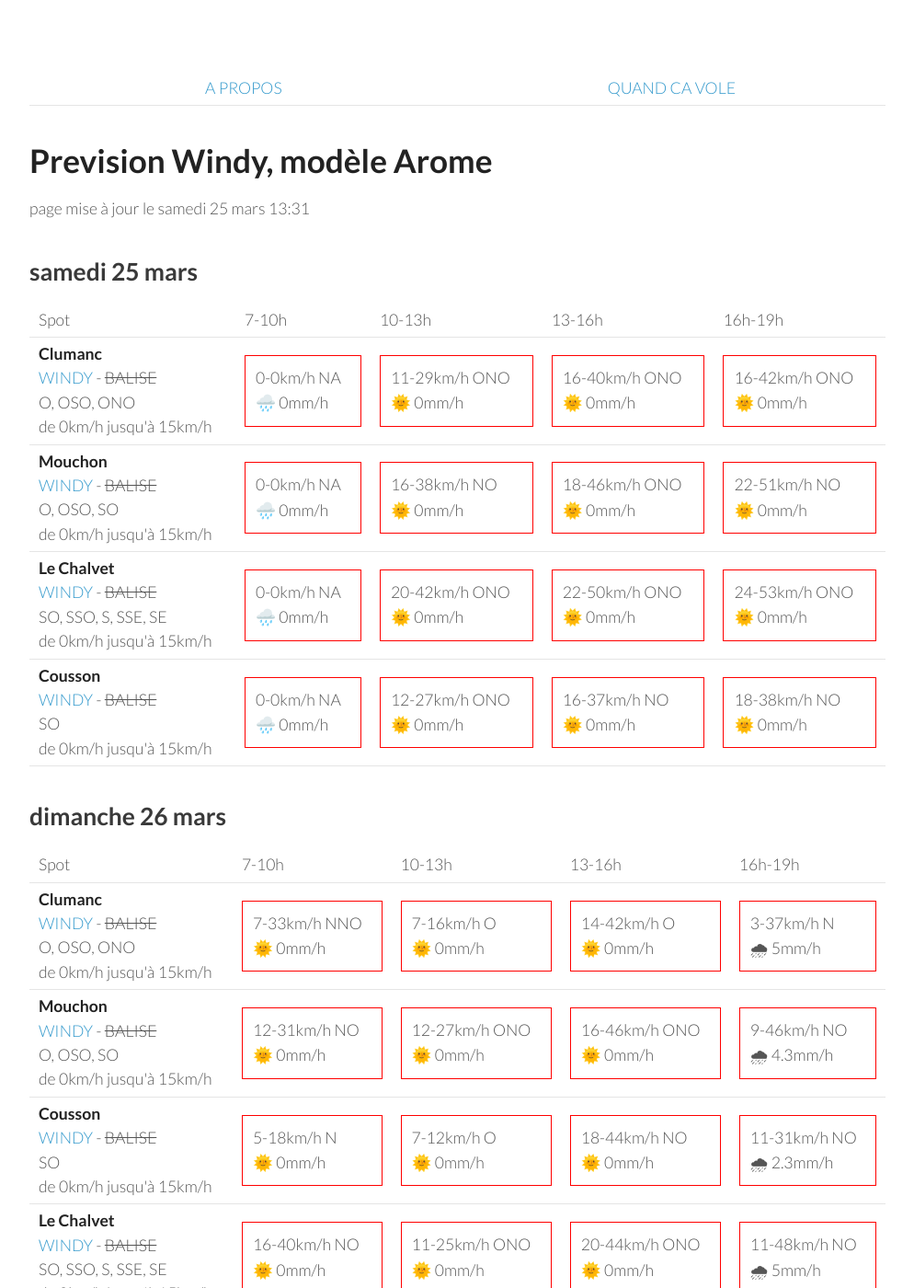
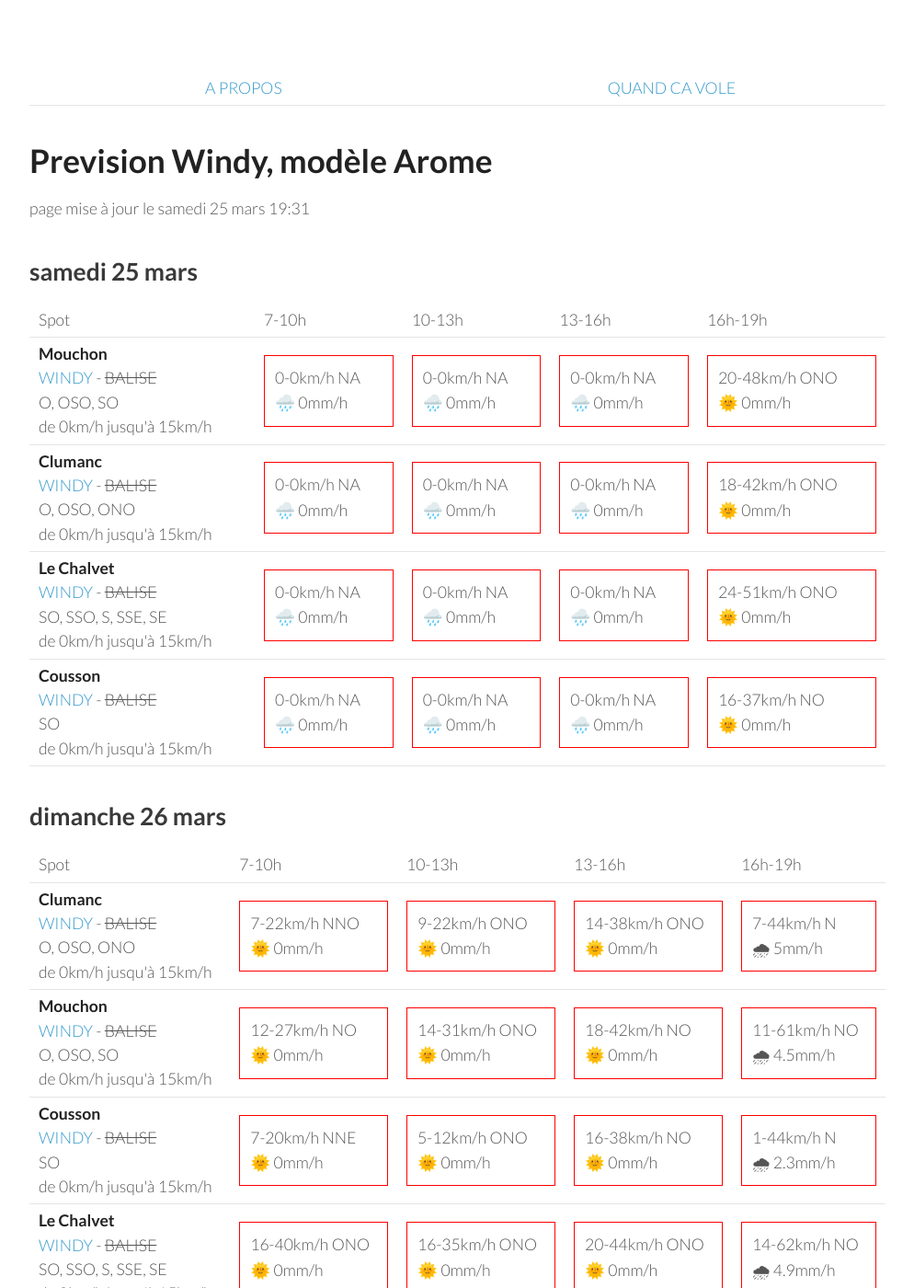
Before and after one commit to parapente-dans-le-nord/parapente-dans-le-nord.github.io, a Jekyll site: the page built from serre_poncon.markdown, in a window 1280 px wide and 1400 px high. Shown: the whole window at 92% size, without its empty margins (26-1020 px from the left). Built offline with Jekyll 4.4.1, drawn with Linux system fonts in a browser that asks for light colours; some of the changed text lies outside the part shown.

Commit message:
update index.markdown

```diff
--- a/serre_poncon.markdown
+++ b/serre_poncon.markdown
@@ -7,7 +7,7 @@ title:  "Tous les spots"
 {: .links}
 
 # Prevision Windy, modèle Arome
-page mise à jour le samedi 25 mars 13:31
+page mise à jour le samedi 25 mars 19:31
 
 ## samedi 25 mars
 
@@ -22,39 +22,39 @@ page mise à jour le samedi 25 mars 13:31
       <td>16h-19h</td>
     </tr>
 <tr>
+        <td><strong>Mouchon</strong><br><a href="https://windy.com/43.992/6.424?43.878,6.425,10,m:eSuaglR">WINDY</a> - <span class="no-balise"> BALISE </span><br> <span class="vent-favorable">O, OSO, SO</span><br><span class="force-vent">de 0km/h jusqu'à 15km/h</span> </td>
+
+            <td><div class="not-flyable"><p>0-0km/h NA</p><p>🌧️ 0mm/h</p></div></td>
+            <td><div class="not-flyable"><p>0-0km/h NA</p><p>🌧️ 0mm/h</p></div></td>
+            <td><div class="not-flyable"><p>0-0km/h NA</p><p>🌧️ 0mm/h</p></div></td>
+            <td><div class="not-flyable"><p>20-48km/h ONO</p><p>🌞 0mm/h</p></div></td>
+
+    </tr>
+<tr>
         <td><strong>Clumanc</strong><br><a href="https://windy.com/44.027/6.402?43.914,6.403,10,m:eSxaglP">WINDY</a> - <span class="no-balise"> BALISE </span><br> <span class="vent-favorable">O, OSO, ONO</span><br><span class="force-vent">de 0km/h jusqu'à 15km/h</span> </td>
 
             <td><div class="not-flyable"><p>0-0km/h NA</p><p>🌧️ 0mm/h</p></div></td>
-            <td><div class="not-flyable"><p>11-29km/h ONO</p><p>🌞 0mm/h</p></div></td>
-            <td><div class="not-flyable"><p>16-40km/h ONO</p><p>🌞 0mm/h</p></div></td>
-            <td><div class="not-flyable"><p>16-42km/h ONO</p><p>🌞 0mm/h</p></div></td>
-
-    </tr>
-<tr>
-        <td><strong>Mouchon</strong><br><a href="https://windy.com/43.992/6.424?43.878,6.425,10,m:eSuaglR">WINDY</a> - <span class="no-balise"> BALISE </span><br> <span class="vent-favorable">O, OSO, SO</span><br><span class="force-vent">de 0km/h jusqu'à 15km/h</span> </td>
-
             <td><div class="not-flyable"><p>0-0km/h NA</p><p>🌧️ 0mm/h</p></div></td>
-            <td><div class="not-flyable"><p>16-38km/h NO</p><p>🌞 0mm/h</p></div></td>
-            <td><div class="not-flyable"><p>18-46km/h ONO</p><p>🌞 0mm/h</p></div></td>
-            <td><div class="not-flyable"><p>22-51km/h NO</p><p>🌞 0mm/h</p></div></td>
+            <td><div class="not-flyable"><p>0-0km/h NA</p><p>🌧️ 0mm/h</p></div></td>
+            <td><div class="not-flyable"><p>18-42km/h ONO</p><p>🌞 0mm/h</p></div></td>
 
     </tr>
 <tr>
         <td><strong>Le Chalvet</strong><br><a href="https://windy.com/43.979/6.480?43.866,6.480,10,m:eSsaglX">WINDY</a> - <span class="no-balise"> BALISE </span><br> <span class="vent-favorable">SO, SSO, S, SSE, SE</span><br><span class="force-vent">de 0km/h jusqu'à 15km/h</span> </td>
 
             <td><div class="not-flyable"><p>0-0km/h NA</p><p>🌧️ 0mm/h</p></div></td>
-            <td><div class="not-flyable"><p>20-42km/h ONO</p><p>🌞 0mm/h</p></div></td>
-            <td><div class="not-flyable"><p>22-50km/h ONO</p><p>🌞 0mm/h</p></div></td>
-            <td><div class="not-flyable"><p>24-53km/h ONO</p><p>🌞 0mm/h</p></div></td>
+            <td><div class="not-flyable"><p>0-0km/h NA</p><p>🌧️ 0mm/h</p></div></td>
+            <td><div class="not-flyable"><p>0-0km/h NA</p><p>🌧️ 0mm/h</p></div></td>
+            <td><div class="not-flyable"><p>24-51km/h ONO</p><p>🌞 0mm/h</p></div></td>
 
     </tr>
 <tr>
         <td><strong>Cousson</strong><br><a href="https://windy.com/44.054/6.240?43.940,6.241,10,m:eSAaglz">WINDY</a> - <span class="no-balise"> BALISE </span><br> <span class="vent-favorable">SO</span><br><span class="force-vent">de 0km/h jusqu'à 15km/h</span> </td>
 
             <td><div class="not-flyable"><p>0-0km/h NA</p><p>🌧️ 0mm/h</p></div></td>
-            <td><div class="not-flyable"><p>12-27km/h ONO</p><p>🌞 0mm/h</p></div></td>
+            <td><div class="not-flyable"><p>0-0km/h NA</p><p>🌧️ 0mm/h</p></div></td>
+            <td><div class="not-flyable"><p>0-0km/h NA</p><p>🌧️ 0mm/h</p></div></td>
             <td><div class="not-flyable"><p>16-37km/h NO</p><p>🌞 0mm/h</p></div></td>
-            <td><div class="not-flyable"><p>18-38km/h NO</p><p>🌞 0mm/h</p></div></td>
 
     </tr>
 
@@ -76,40 +76,40 @@ page mise à jour le samedi 25 mars 13:31
 <tr>
         <td><strong>Clumanc</strong><br><a href="https://windy.com/44.027/6.402?43.914,6.403,10,m:eSxaglP">WINDY</a> - <span class="no-balise"> BALISE </span><br> <span class="vent-favorable">O, OSO, ONO</span><br><span class="force-vent">de 0km/h jusqu'à 15km/h</span> </td>
 
-            <td><div class="not-flyable"><p>7-33km/h NNO</p><p>🌞 0mm/h</p></div></td>
-            <td><div class="not-flyable"><p>7-16km/h O</p><p>🌞 0mm/h</p></div></td>
-            <td><div class="not-flyable"><p>14-42km/h O</p><p>🌞 0mm/h</p></div></td>
-            <td><div class="not-flyable"><p>3-37km/h N</p><p>🌧 5mm/h</p></div></td>
+            <td><div class="not-flyable"><p>7-22km/h NNO</p><p>🌞 0mm/h</p></div></td>
+            <td><div class="not-flyable"><p>9-22km/h ONO</p><p>🌞 0mm/h</p></div></td>
+            <td><div class="not-flyable"><p>14-38km/h ONO</p><p>🌞 0mm/h</p></div></td>
+            <td><div class="not-flyable"><p>7-44km/h N</p><p>🌧 5mm/h</p></div></td>
 
 
     </tr>
 <tr>
         <td><strong>Mouchon</strong><br><a href="https://windy.com/43.992/6.424?43.878,6.425,10,m:eSuaglR">WINDY</a> - <span class="no-balise"> BALISE </span><br> <span class="vent-favorable">O, OSO, SO</span><br><span class="force-vent">de 0km/h jusqu'à 15km/h</span> </td>
 
-            <td><div class="not-flyable"><p>12-31km/h NO</p><p>🌞 0mm/h</p></div></td>
-            <td><div class="not-flyable"><p>12-27km/h ONO</p><p>🌞 0mm/h</p></div></td>
-            <td><div class="not-flyable"><p>16-46km/h ONO</p><p>🌞 0mm/h</p></div></td>
-            <td><div class="not-flyable"><p>9-46km/h NO</p><p>🌧 4.3mm/h</p></div></td>
+            <td><div class="not-flyable"><p>12-27km/h NO</p><p>🌞 0mm/h</p></div></td>
+            <td><div class="not-flyable"><p>14-31km/h ONO</p><p>🌞 0mm/h</p></div></td>
+            <td><div class="not-flyable"><p>18-42km/h NO</p><p>🌞 0mm/h</p></div></td>
+            <td><div class="not-flyable"><p>11-61km/h NO</p><p>🌧 4.5mm/h</p></div></td>
 
 
     </tr>
 <tr>
         <td><strong>Cousson</strong><br><a href="https://windy.com/44.054/6.240?43.940,6.241,10,m:eSAaglz">WINDY</a> - <span class="no-balise"> BALISE </span><br> <span class="vent-favorable">SO</span><br><span class="force-vent">de 0km/h jusqu'à 15km/h</span> </td>
 
-            <td><div class="not-flyable"><p>5-18km/h N</p><p>🌞 0mm/h</p></div></td>
-            <td><div class="not-flyable"><p>7-12km/h O</p><p>🌞 0mm/h</p></div></td>
-            <td><div class="not-flyable"><p>18-44km/h NO</p><p>🌞 0mm/h</p></div></td>
-            <td><div class="not-flyable"><p>11-31km/h NO</p><p>🌧 2.3mm/h</p></div></td>
+            <td><div class="not-flyable"><p>7-20km/h NNE</p><p>🌞 0mm/h</p></div></td>
+            <td><div class="not-flyable"><p>5-12km/h ONO</p><p>🌞 0mm/h</p></div></td>
+            <td><div class="not-flyable"><p>16-38km/h NO</p><p>🌞 0mm/h</p></div></td>
+            <td><div class="not-flyable"><p>1-44km/h N</p><p>🌧 2.3mm/h</p></div></td>
 
 
     </tr>
 <tr>
         <td><strong>Le Chalvet</strong><br><a href="https://windy.com/43.979/6.480?43.866,6.480,10,m:eSsaglX">WINDY</a> - <span class="no-balise"> BALISE </span><br> <span class="vent-favorable">SO, SSO, S, SSE, SE</span><br><span class="force-vent">de 0km/h jusqu'à 15km/h</span> </td>
 
-            <td><div class="not-flyable"><p>16-40km/h NO</p><p>🌞 0mm/h</p></div></td>
-            <td><div class="not-flyable"><p>11-25km/h ONO</p><p>🌞 0mm/h</p></div></td>
+            <td><div class="not-flyable"><p>16-40km/h ONO</p><p>🌞 0mm/h</p></div></td>
+            <td><div class="not-flyable"><p>16-35km/h ONO</p><p>🌞 0mm/h</p></div></td>
             <td><div class="not-flyable"><p>20-44km/h ONO</p><p>🌞 0mm/h</p></div></td>
-            <td><div class="not-flyable"><p>11-48km/h NO</p><p>🌧 5mm/h</p></div></td>
+            <td><div class="not-flyable"><p>14-62km/h NO</p><p>🌧 4.9mm/h</p></div></td>
 
 
     </tr>
@@ -132,9 +132,9 @@ page mise à jour le samedi 25 mars 13:31
 <tr>
         <td><strong>Le Chalvet</strong><br><a href="https://windy.com/43.979/6.480?43.866,6.480,10,m:eSsaglX">WINDY</a> - <span class="no-balise"> BALISE </span><br> <span class="vent-favorable">SO, SSO, S, SSE, SE</span><br><span class="force-vent">de 0km/h jusqu'à 15km/h</span> </td>
 
-            <td><div class="not-flyable"><p>18-68km/h NO</p><p>🌞 0mm/h</p></div></td>
-            <td><div class="not-flyable"><p>20-59km/h NO</p><p>🌞 0mm/h</p></div></td>
-            <td><div class="not-flyable"><p>22-62km/h NO</p><p>🌞 0mm/h</p></div></td>
+            <td><div class="not-flyable"><p>12-35km/h ONO</p><p>🌞 0mm/h</p></div></td>
+            <td><div class="not-flyable"><p>20-61km/h NO</p><p>🌞 0mm/h</p></div></td>
+            <td><div class="not-flyable"><p>22-64km/h NO</p><p>🌞 0mm/h</p></div></td>
             <td><div class="not-flyable"><p>20-61km/h NO</p><p>🌞 0mm/h</p></div></td>
 
 
@@ -142,30 +142,30 @@ page mise à jour le samedi 25 mars 13:31
 <tr>
         <td><strong>Mouchon</strong><br><a href="https://windy.com/43.992/6.424?43.878,6.425,10,m:eSuaglR">WINDY</a> - <span class="no-balise"> BALISE </span><br> <span class="vent-favorable">O, OSO, SO</span><br><span class="force-vent">de 0km/h jusqu'à 15km/h</span> </td>
 
-            <td><div class="not-flyable"><p>16-61km/h NO</p><p>🌞 0mm/h</p></div></td>
+            <td><div class="not-flyable"><p>12-38km/h NO</p><p>🌞 0mm/h</p></div></td>
             <td><div class="not-flyable"><p>20-57km/h NO</p><p>🌞 0mm/h</p></div></td>
             <td><div class="not-flyable"><p>22-62km/h NNO</p><p>🌞 0mm/h</p></div></td>
-            <td><div class="not-flyable"><p>20-61km/h NO</p><p>🌞 0mm/h</p></div></td>
+            <td><div class="not-flyable"><p>20-59km/h NO</p><p>🌞 0mm/h</p></div></td>
 
 
     </tr>
 <tr>
         <td><strong>Clumanc</strong><br><a href="https://windy.com/44.027/6.402?43.914,6.403,10,m:eSxaglP">WINDY</a> - <span class="no-balise"> BALISE </span><br> <span class="vent-favorable">O, OSO, ONO</span><br><span class="force-vent">de 0km/h jusqu'à 15km/h</span> </td>
 
-            <td><div class="not-flyable"><p>12-59km/h NO</p><p>🌞 0mm/h</p></div></td>
-            <td><div class="not-flyable"><p>20-55km/h NO</p><p>🌞 0mm/h</p></div></td>
+            <td><div class="not-flyable"><p>14-46km/h NO</p><p>🌞 0mm/h</p></div></td>
+            <td><div class="not-flyable"><p>18-55km/h NO</p><p>🌞 0mm/h</p></div></td>
             <td><div class="not-flyable"><p>22-62km/h NNO</p><p>🌞 0mm/h</p></div></td>
-            <td><div class="not-flyable"><p>20-61km/h NO</p><p>🌞 0mm/h</p></div></td>
+            <td><div class="not-flyable"><p>18-59km/h NO</p><p>🌞 0mm/h</p></div></td>
 
 
     </tr>
 <tr>
         <td><strong>Cousson</strong><br><a href="https://windy.com/44.054/6.240?43.940,6.241,10,m:eSAaglz">WINDY</a> - <span class="no-balise"> BALISE </span><br> <span class="vent-favorable">SO</span><br><span class="force-vent">de 0km/h jusqu'à 15km/h</span> </td>
 
-            <td><div class="not-flyable"><p>14-50km/h NNO</p><p>🌞 0mm/h</p></div></td>
-            <td><div class="not-flyable"><p>22-55km/h NNO</p><p>🌞 0mm/h</p></div></td>
-            <td><div class="not-flyable"><p>24-61km/h NNO</p><p>🌞 0mm/h</p></div></td>
+            <td><div class="not-flyable"><p>14-40km/h NO</p><p>🌞 0mm/h</p></div></td>
+            <td><div class="not-flyable"><p>20-57km/h NNO</p><p>🌞 0mm/h</p></div></td>
             <td><div class="not-flyable"><p>22-61km/h NNO</p><p>🌞 0mm/h</p></div></td>
+            <td><div class="not-flyable"><p>20-59km/h NO</p><p>🌞 0mm/h</p></div></td>
 
 
     </tr>
@@ -190,38 +190,38 @@ page mise à jour le samedi 25 mars 13:31
 
             <td><div class="not-flyable"><p>1-18km/h ENE</p><p>🌞 0mm/h</p></div></td>
             <td><div class="not-flyable"><p>7-25km/h ONO</p><p>🌞 0mm/h</p></div></td>
-            <td><div class="not-flyable"><p>11-33km/h O</p><p>🌞 0mm/h</p></div></td>
-            <td><div class="not-flyable"><p>12-37km/h ONO</p><p>🌞 0mm/h</p></div></td>
+            <td><div class="not-flyable"><p>11-33km/h ONO</p><p>🌞 0mm/h</p></div></td>
+            <td><div class="not-flyable"><p>11-35km/h ONO</p><p>🌞 0mm/h</p></div></td>
 
 
     </tr>
 <tr>
         <td><strong>Clumanc</strong><br><a href="https://windy.com/44.027/6.402?43.914,6.403,10,m:eSxaglP">WINDY</a> - <span class="no-balise"> BALISE </span><br> <span class="vent-favorable">O, OSO, ONO</span><br><span class="force-vent">de 0km/h jusqu'à 15km/h</span> </td>
 
-            <td><div class="not-flyable"><p>1-18km/h ENE</p><p>🌞 0mm/h</p></div></td>
+            <td><div class="not-flyable"><p>3-18km/h ENE</p><p>🌞 0mm/h</p></div></td>
             <td><div class="not-flyable"><p>7-24km/h ONO</p><p>🌞 0mm/h</p></div></td>
-            <td><div class="not-flyable"><p>9-31km/h O</p><p>🌞 0mm/h</p></div></td>
-            <td><div class="not-flyable"><p>12-37km/h ONO</p><p>🌞 0mm/h</p></div></td>
+            <td><div class="not-flyable"><p>11-33km/h ONO</p><p>🌞 0mm/h</p></div></td>
+            <td><div class="not-flyable"><p>11-33km/h ONO</p><p>🌞 0mm/h</p></div></td>
 
 
     </tr>
 <tr>
         <td><strong>Cousson</strong><br><a href="https://windy.com/44.054/6.240?43.940,6.241,10,m:eSAaglz">WINDY</a> - <span class="no-balise"> BALISE </span><br> <span class="vent-favorable">SO</span><br><span class="force-vent">de 0km/h jusqu'à 15km/h</span> </td>
 
-            <td><div class="not-flyable"><p>5-18km/h E</p><p>🌞 0mm/h</p></div></td>
-            <td><div class="not-flyable"><p>3-16km/h OSO</p><p>🌞 0mm/h</p></div></td>
-            <td><div class="not-flyable"><p>7-25km/h OSO</p><p>🌞 0mm/h</p></div></td>
-            <td><div class="not-flyable"><p>7-25km/h O</p><p>🌞 0mm/h</p></div></td>
+            <td><div class="not-flyable"><p>5-16km/h E</p><p>🌞 0mm/h</p></div></td>
+            <td><div class="not-flyable"><p>5-18km/h OSO</p><p>🌞 0mm/h</p></div></td>
+            <td><div class="not-flyable"><p>7-24km/h OSO</p><p>🌞 0mm/h</p></div></td>
+            <td><div class="not-flyable"><p>5-25km/h O</p><p>🌞 0mm/h</p></div></td>
 
 
     </tr>
 <tr>
         <td><strong>Le Chalvet</strong><br><a href="https://windy.com/43.979/6.480?43.866,6.480,10,m:eSsaglX">WINDY</a> - <span class="no-balise"> BALISE </span><br> <span class="vent-favorable">SO, SSO, S, SSE, SE</span><br><span class="force-vent">de 0km/h jusqu'à 15km/h</span> </td>
 
-            <td><div class="not-flyable"><p>1-16km/h NNO</p><p>🌞 0mm/h</p></div></td>
+            <td><div class="not-flyable"><p>1-16km/h ONO</p><p>🌞 0mm/h</p></div></td>
             <td><div class="not-flyable"><p>9-27km/h ONO</p><p>🌞 0mm/h</p></div></td>
-            <td><div class="not-flyable"><p>11-35km/h O</p><p>🌞 0mm/h</p></div></td>
-            <td><div class="not-flyable"><p>14-38km/h ONO</p><p>🌞 0mm/h</p></div></td>
+            <td><div class="not-flyable"><p>12-37km/h ONO</p><p>🌞 0mm/h</p></div></td>
+            <td><div class="not-flyable"><p>11-37km/h ONO</p><p>🌞 0mm/h</p></div></td>
 
 
     </tr>
```
